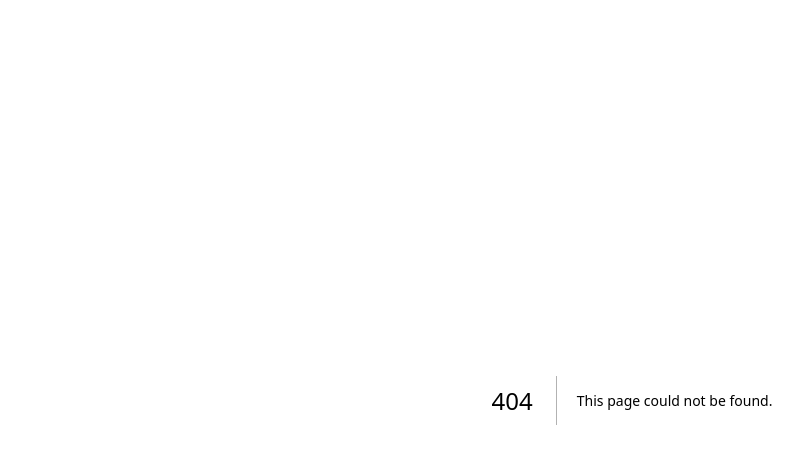
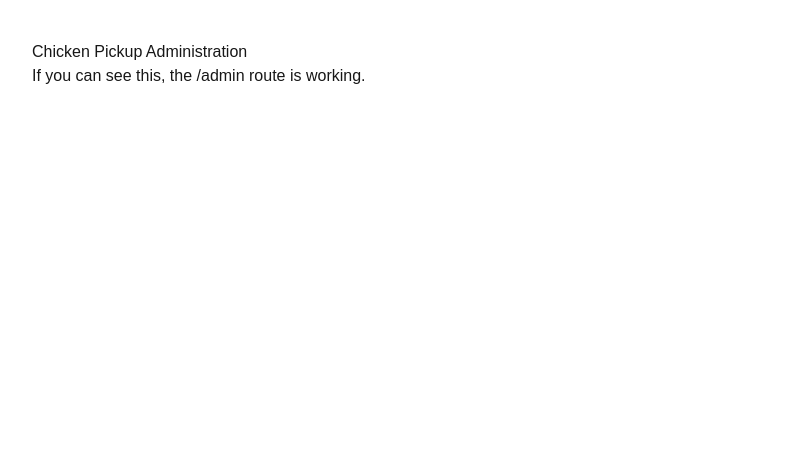
Before and after one commit to fabbrofabian/woodland-valley-reservations, a Next.js app: page /admin in a window 1280 px wide. Before the commit this address had no page. Shown: the top 464 px of the page, without its empty margins (8-811 px from the left). Built offline with nearby package versions, Linux system fonts and the light colour scheme.

Commit message:
Add admin page

```diff
--- /dev/null
+++ b/app/admin/page.tsx
@@ -0,0 +1,8 @@
+export default function AdminPage() {
+  return (
+    <main style={{ padding: "40px" }}>
+      <h1>Chicken Pickup Administration</h1>
+      <p>If you can see this, the /admin route is working.</p>
+    </main>
+  );
+}
```
